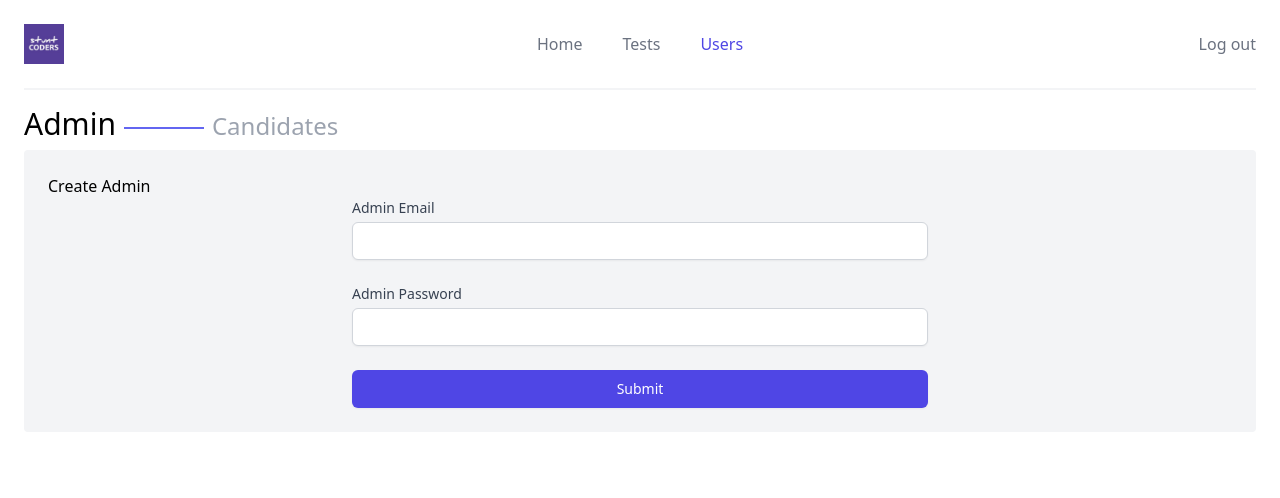
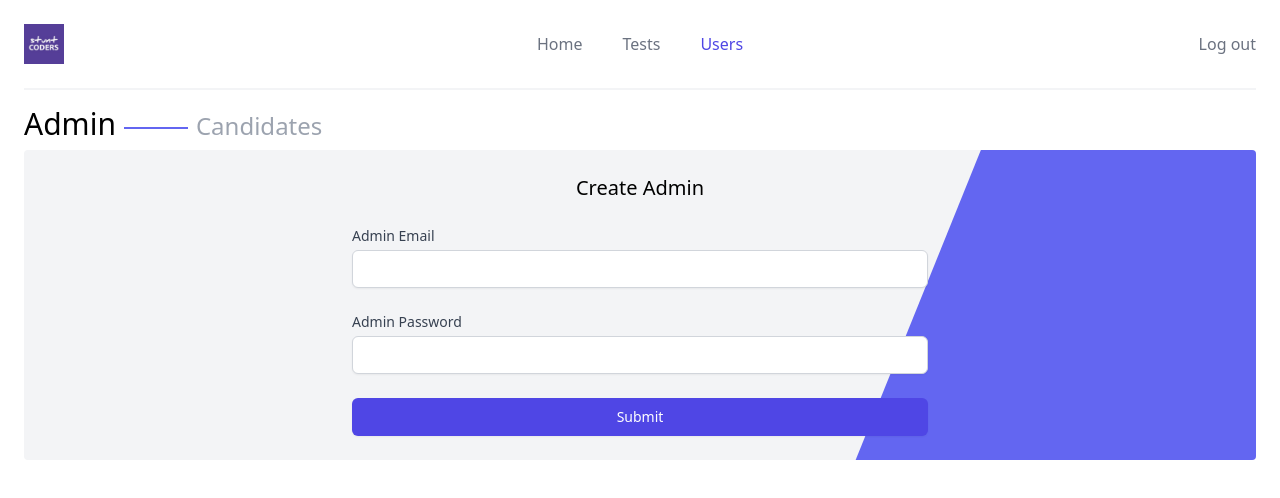
Before and after one commit to stuntcoders/sc_hire_frontend, a React (Create React App) app: page /admin/users in a window 1280 px wide. Shown: the top 498 px of the page. Built offline with nearby package versions, Linux system fonts and the light colour scheme.

Commit message:
Update user form component style
Minor style update for users component

```diff
--- a/src/components/admin/UserForm.js
+++ b/src/components/admin/UserForm.js
@@ -1,16 +1,20 @@
 export default function UserForm({ type }) {
   return(
-    <div className="px-4 py-6 md:p-6 bg-gray-100 rounded">
-      <h2>Create {type}</h2>
-      <form action="#" method="POST" className="max-w-xl mx-auto space-y-6">
+    <div className="relative px-4 py-6 md:px-6 md:py-0 md:pb-6 bg-gray-100 rounded overflow-hidden">
+      <h2 className="relative text-center py-4 md:py-6 text-xl z-10">
+        Create {type}
+      </h2>
+      <div className="absolute -top-1 -right-64 md:-right-36 w-[36rem] h-96 bg-indigo-500 rotate-[112deg] transform"></div>
+
+      <form action="#" method="POST" className="relative md:max-w-xl mx-auto space-y-6 z-10">
         <div>
           <label htmlFor="email" className="block text-sm font-medium text-gray-700">
             {type} Email
           </label>
           <div className="mt-1">
             <input
-              id="email"
-              name="email"
+              id={`email${type}`}
+              name={`email${type}`}
               type="email"
               autoComplete="off"
               required
@@ -25,8 +29,8 @@ export default function UserForm({ type }) {
           </label>
           <div className="mt-1">
             <input
-              id="password"
-              name="password"
+              id={`password${type}`}
+              name={`password${type}`}
               type="password"
               autoComplete="off"
               required
--- a/src/components/admin/Users.js
+++ b/src/components/admin/Users.js
@@ -18,7 +18,7 @@ export default function Users() {
           <span className="cursor-pointer">
             Admin
           </span>
-          <span className="inline-flex self-center w-20 h-0.5 ml-2 mt-2 bg-indigo-500"></span>
+          <span className="inline-flex self-center w-16 h-0.5 ml-2 mt-2 bg-indigo-500"></span>
         </li>
         <li className={ `flex items-end ${tab === 1 ? "text-3xl" : "text-2xl text-gray-400"}` }
             onClick={() => showTab(1)}
```
